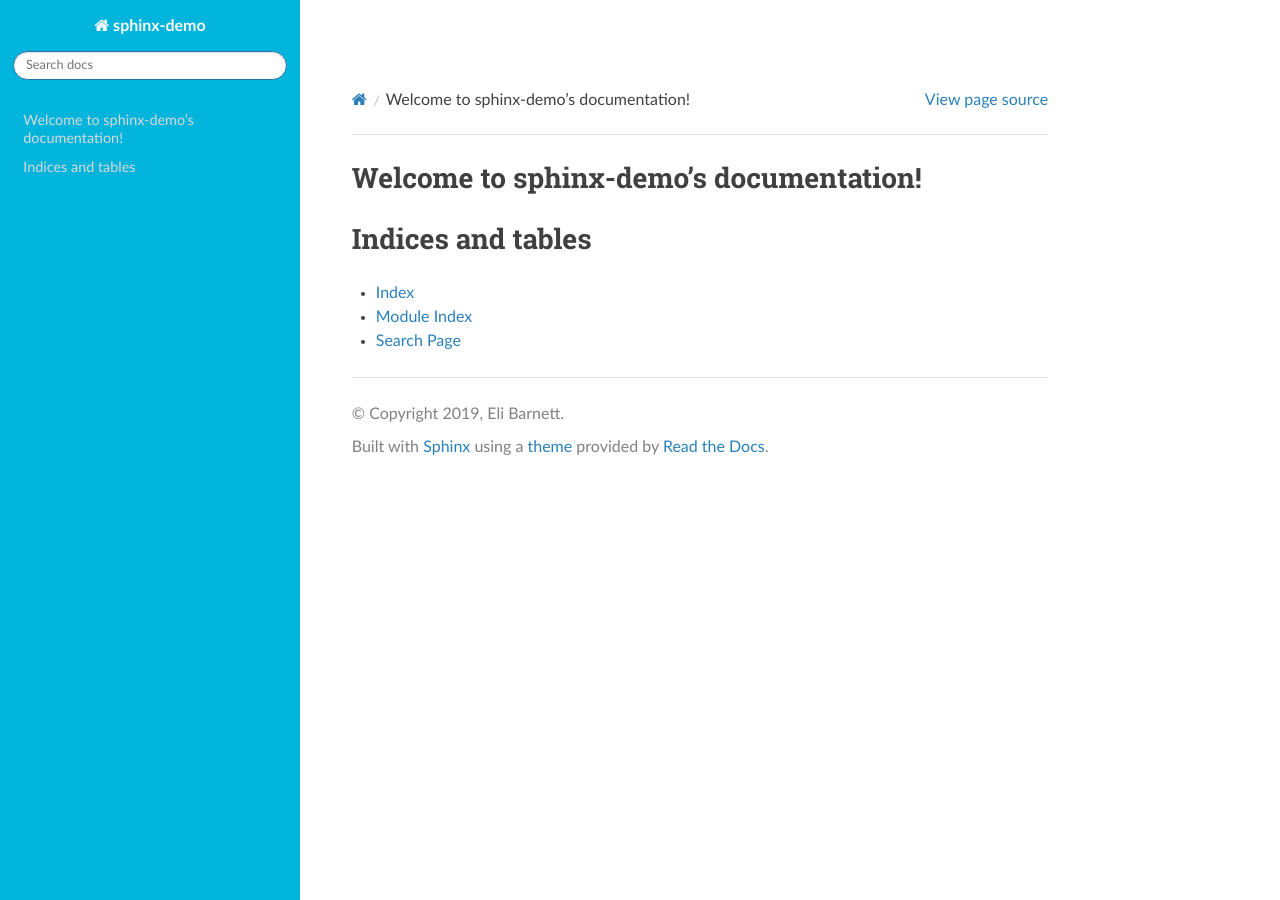
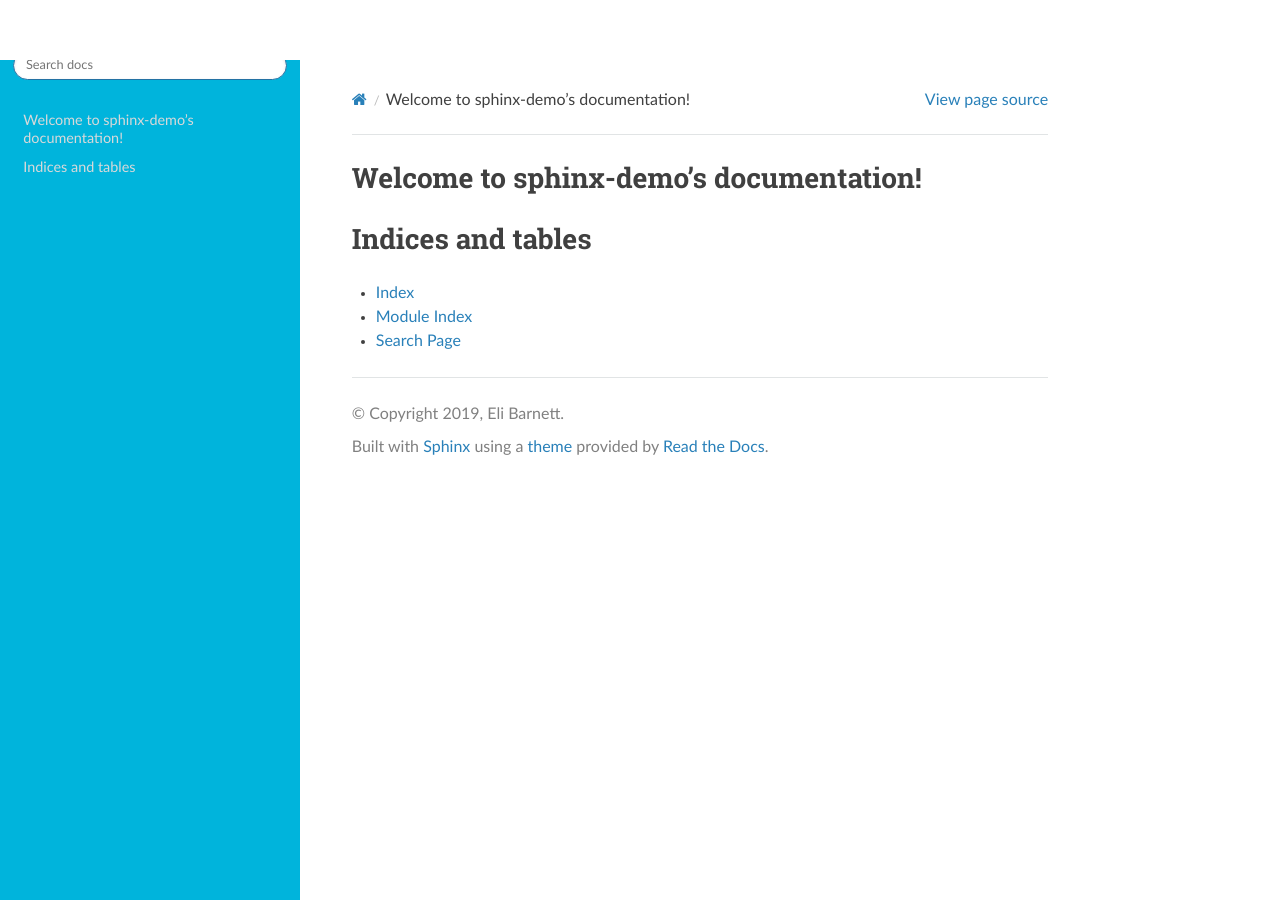
Before and after one commit to Oblarg/sphinx-tutorial-temp, a Sphinx documentation site: the page built from source/index.rst, in a window 1280 px wide and 900 px high. Built offline with Sphinx 7.4.7 and the Read the Docs theme 2.0.0, drawn with Linux system fonts in a browser that asks for light colours.

Commit message:
try to get back header bar

```diff
--- a/source/_static/mre-docs.css
+++ b/source/_static/mre-docs.css
@@ -1,6 +1,11 @@
   .header-bar {
   background: #ffffff;;
   height:60px;
+  margin: 0;
+  padding: 0;
+  position: relative;
+  width: 100%;
+  z-index: 999;
   }
 
   .wy-nav-content {
--- a/source/_templates/layout.html
+++ b/source/_templates/layout.html
@@ -4,4 +4,5 @@
 
 <div class="header-bar">
 </div>
+
 {% endblock %}
```
